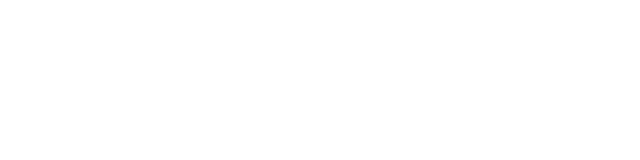
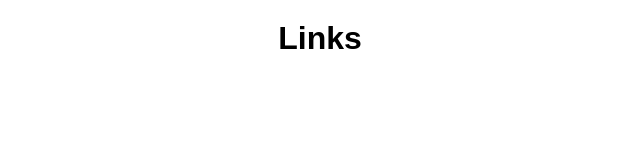
Before and after one commit to Ishige99/pages, a React (Create React App) app: page /pages/links in a window 1280 px wide. Before the commit this address had no page. Shown: the top 160 px of the page, without its empty margins (320-960 px from the left). Built offline with nearby package versions, Linux system fonts and the light colour scheme.

Commit message:
ページタイトルのコンポーネント化

```diff
--- a/src/App.tsx
+++ b/src/App.tsx
@@ -1,5 +1,5 @@
 import { Profile } from "./components/Profile";
-import { Links } from "./components/Links";
+import { Link } from "./components/Link";
 import { BrowserRouter, Routes, Route } from "react-router-dom";
 
 export const App = () => {
@@ -7,7 +7,7 @@
     <BrowserRouter>
       <Routes>
         <Route path="/pages" element={<Profile />} />
-        <Route path="/pages/link" element={<Links/>} />
+        <Route path="/pages/links" element={<Link/>} />
       </Routes>
     </BrowserRouter>
   );
--- /dev/null
+++ b/src/components/Link.tsx
@@ -0,0 +1,11 @@
+import { PageTitle } from "./PageTitle";
+
+export const Link = () => {
+  const pageTitle = "Links"
+
+  return (
+    <>
+      <PageTitle pageTitle={pageTitle} />
+    </>
+  )
+}
--- a/src/components/Links.tsx
+++ /dev/null
@@ -1,7 +0,0 @@
-export const Links = () => {
-  return (
-    <>
-      <h1>Links</h1>
-    </>
-  )
-}
--- /dev/null
+++ b/src/components/PageTitle.tsx
@@ -0,0 +1,12 @@
+import styled from "styled-components";
+
+export const PageTitle = (props: {pageTitle: string}) => {
+  const {pageTitle} = props
+  return <SPageTitle>{pageTitle}</SPageTitle>
+}
+
+const SPageTitle = styled.h1`
+  text-align: center;
+  font-family: sans-serif;
+  margin: 20px 0 30px 0;
+`;
--- a/src/components/Profile.tsx
+++ b/src/components/Profile.tsx
@@ -1,17 +1,13 @@
-import styled from "styled-components";
+import { PageTitle } from "./PageTitle";
 import { ProfileInfo } from "./ProfileInfo";
 
 export const Profile = () => {
+  const pageTitle = "Profile"
+
   return (
     <>
-      <SPageTitle>Profile</SPageTitle>
+      <PageTitle pageTitle={pageTitle} />
       <ProfileInfo />
     </>
   );
 };
-
-const SPageTitle = styled.h1`
-  text-align: center;
-  font-family: sans-serif;
-  margin: 20px 0 30px 0;
-`;
```
